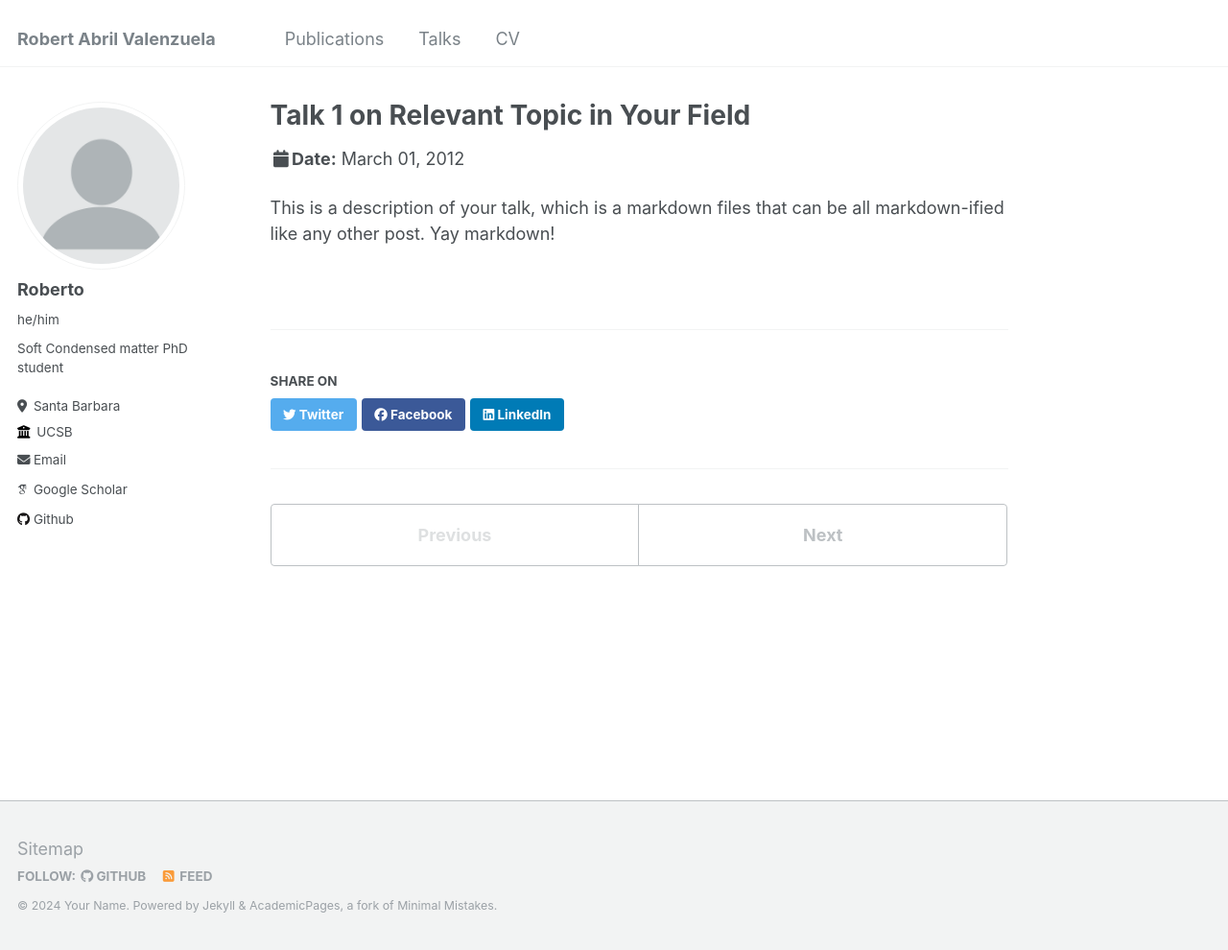
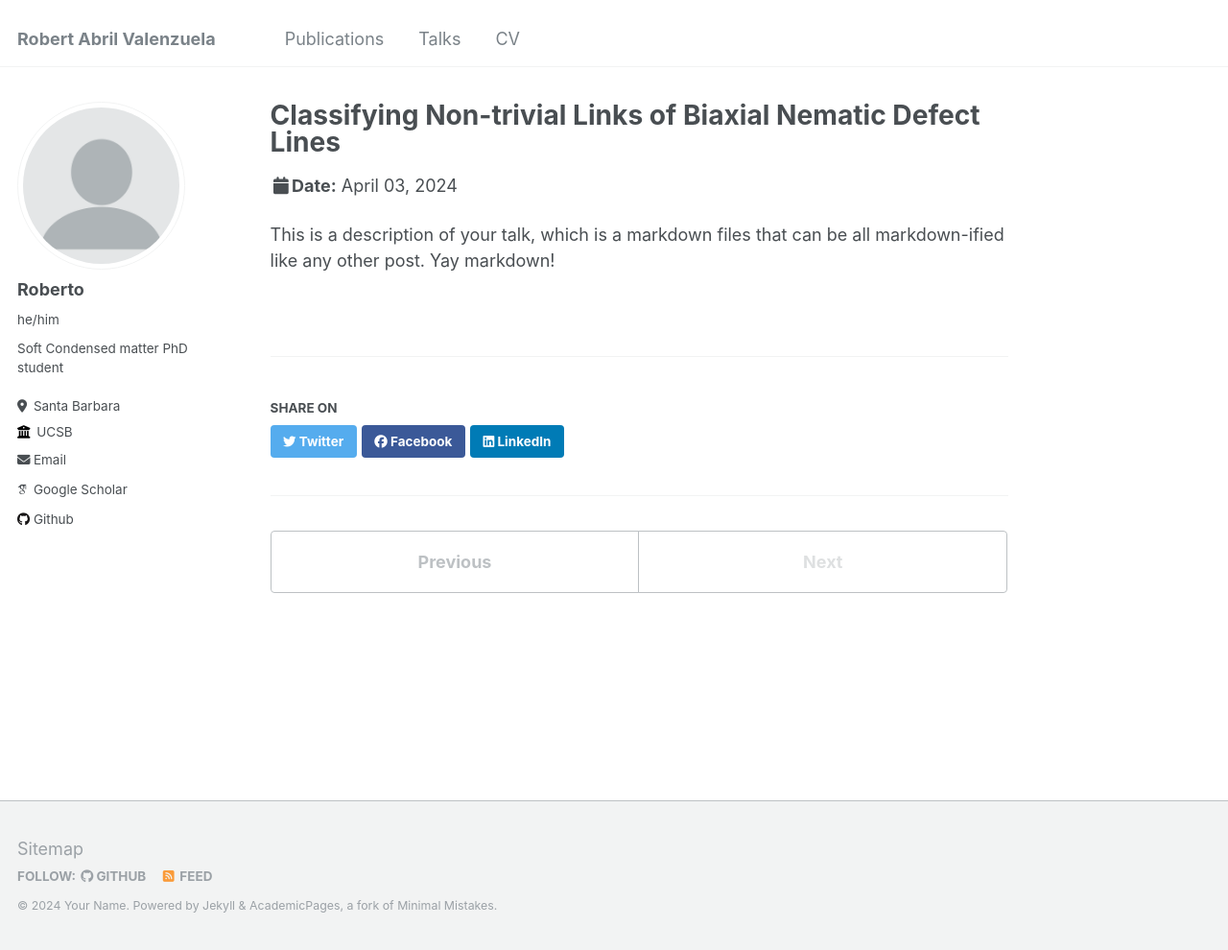
Before and after one commit to rabril/rabril.github.io, a Jekyll site: the page built from _talks/2012-03-01-talk-1.md, in a window 1280 px wide and 990 px high. Shown: the whole window at 96% size. Built offline with Jekyll 4.4.1, drawn with Linux system fonts in a browser that asks for light colours; some web fonts are replaced.

Commit message:
Update 2012-03-01-talk-1.md

```diff
--- a/_talks/2012-03-01-talk-1.md
+++ b/_talks/2012-03-01-talk-1.md
@@ -1,11 +1,11 @@
 ---
-title: "Talk 1 on Relevant Topic in Your Field"
+title: "Classifying Non-trivial Links of Biaxial Nematic Defect Lines"
 collection: talks
 type: "Talk"
-permalink: /talks/2012-03-01-talk-1
-venue: "UC San Francisco, Department of Testing"
-date: 2012-03-01
-location: "San Francisco, California"
+permalink: /talks/APS22
+venue: "APS March Meeting 2022"
+date: 03-2022
+location: "Chicago, IL"
 ---
 
 This is a description of your talk, which is a markdown files that can be all markdown-ified like any other post. Yay markdown!
```
